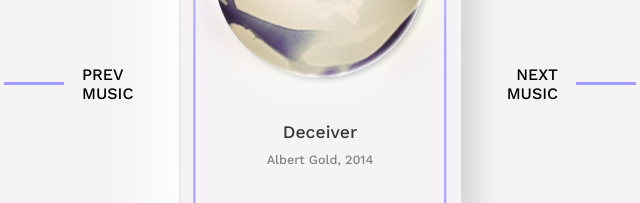
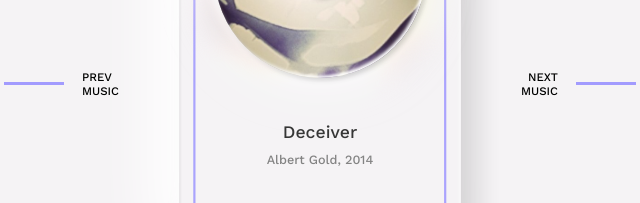
Before and after one commit to kim-yeny/project-music, a plain HTML site: page index.html in a window 1280 px wide. Shown: the part 316-519 px from the top of the page, 320-960 px from the left. Drawn offline with nearby package versions, Linux system fonts and the light colour scheme.

Commit message:
Update style.css

```diff
--- a/resources/css/style.css
+++ b/resources/css/style.css
@@ -353,6 +353,7 @@ figure section article .inner .pic.on::before {
 .btnNext span {
   opacity: 1;
   transition: 0.5s;
+  font-size: var(--small-font);
 }
 
 .btnPrev span {
```
